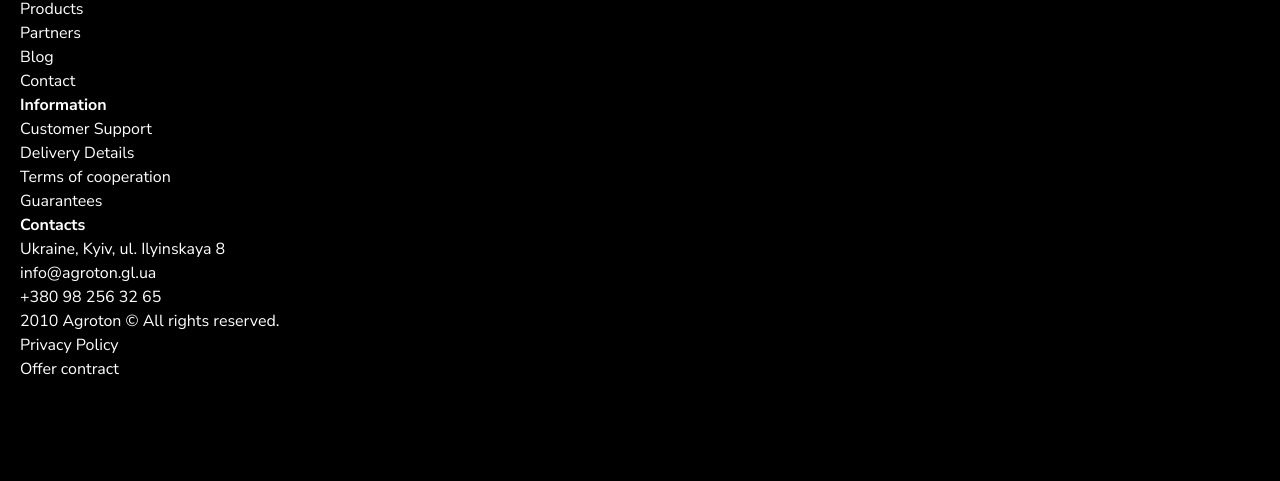
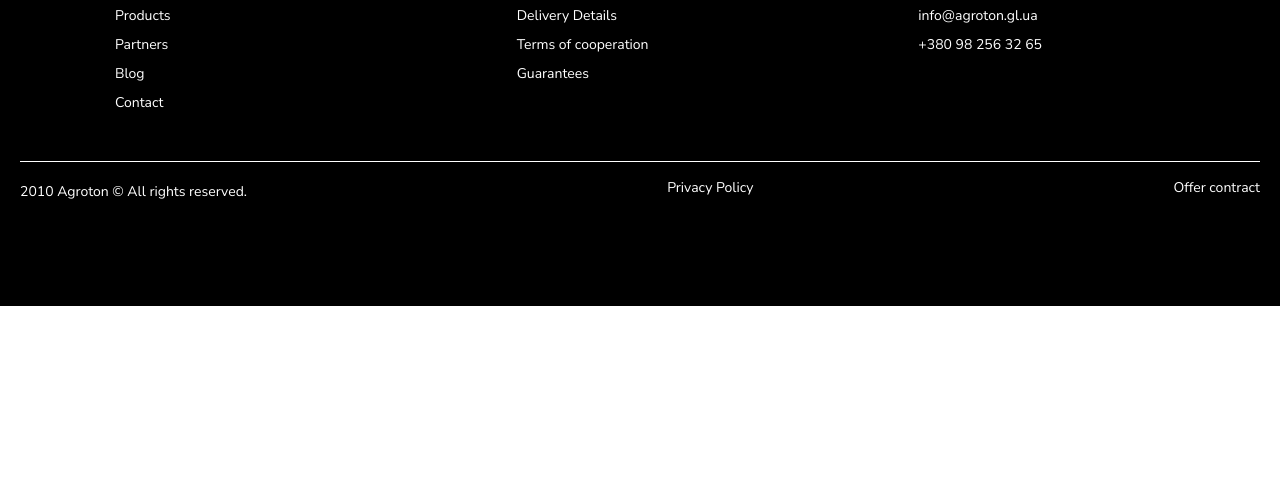
Before and after one commit to EspFerevo/agroton, a plain HTML site: page index.html in a window 1280 px wide. Shown: the part 5548-6029 px from the top of the page. After the commit the page ends 5854 px from the top, so only its background shows below. Drawn offline with nearby package versions, Linux system fonts and the light colour scheme.

Commit message:
footer styles

```diff
--- a/css/style.css
+++ b/css/style.css
@@ -571,8 +571,60 @@
   background-color: #000;
   color: #fff;
 }
-.footer__bottom {
+
+.footer__top {
   display: flex;
   justify-content: space-between;
+  align-items: flex-start;
+  flex-wrap: wrap;
+  gap: 40px;
+  padding: 40px 0;
+}
+
+.footer__logo-link {
+  flex-shrink: 0;
+}
+
+.footer__nav {
+  display: flex;
+  justify-content: space-between;
+  flex-grow: 1;
+  gap: 60px;
+}
+
+.footer__column {
+  flex: 1;
+  min-width: 150px;
+}
+
+.footer__title {
+  font-weight: bold;
+  margin-bottom: 12px;
+}
+
+.footer__list {
+  list-style: none;
+  padding: 0;
+  margin: 0;
+}
+
+.footer__link,
+.footer__text {
+  display: block;
+  margin-bottom: 8px;
+  text-decoration: none;
+  color: inherit;
+  font-size: 14px;
+}
+
+.footer__bottom-list {
+  display: flex;
   align-items: center;
+  justify-content: space-between;
+  flex-wrap: wrap;
+  padding-top: 15px;
+  margin: 0;
+  list-style: none;
+  font-size: 14px;
+  border-top: 1px solid #fff;
 }
```
